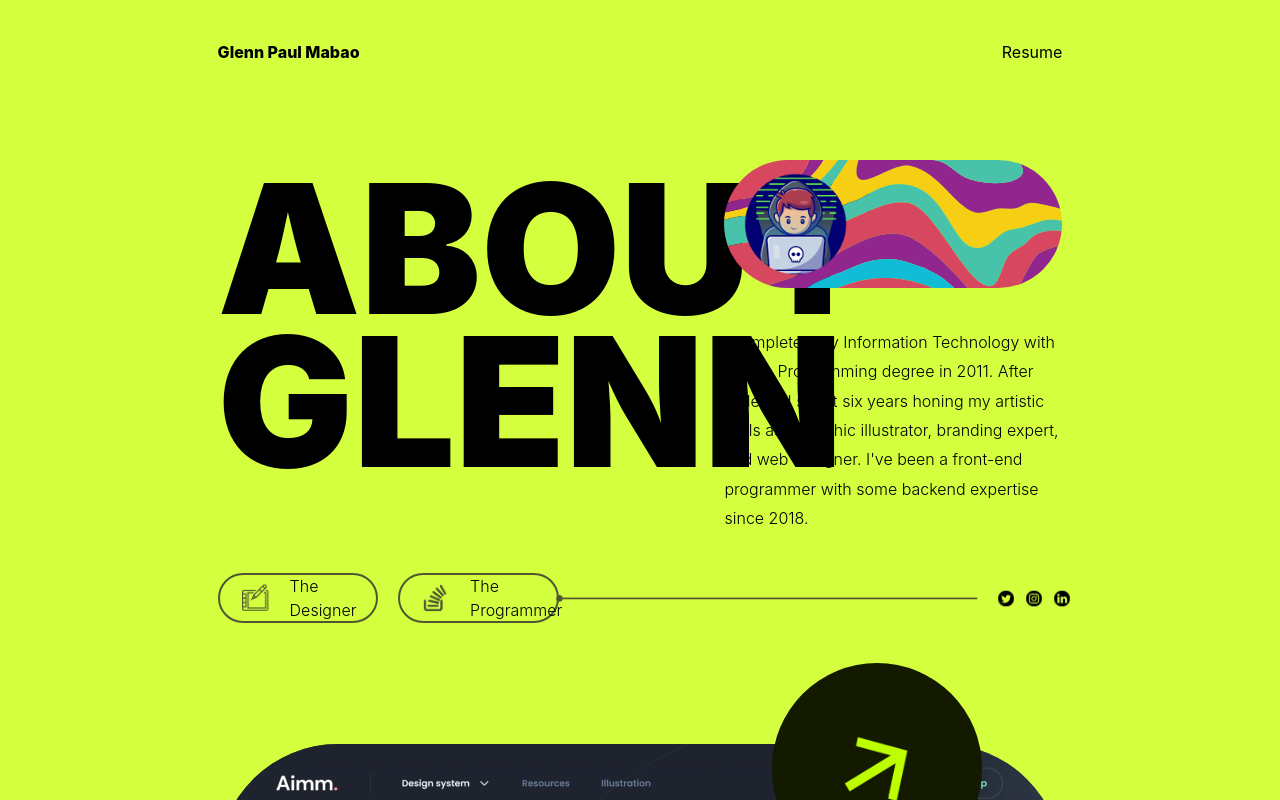
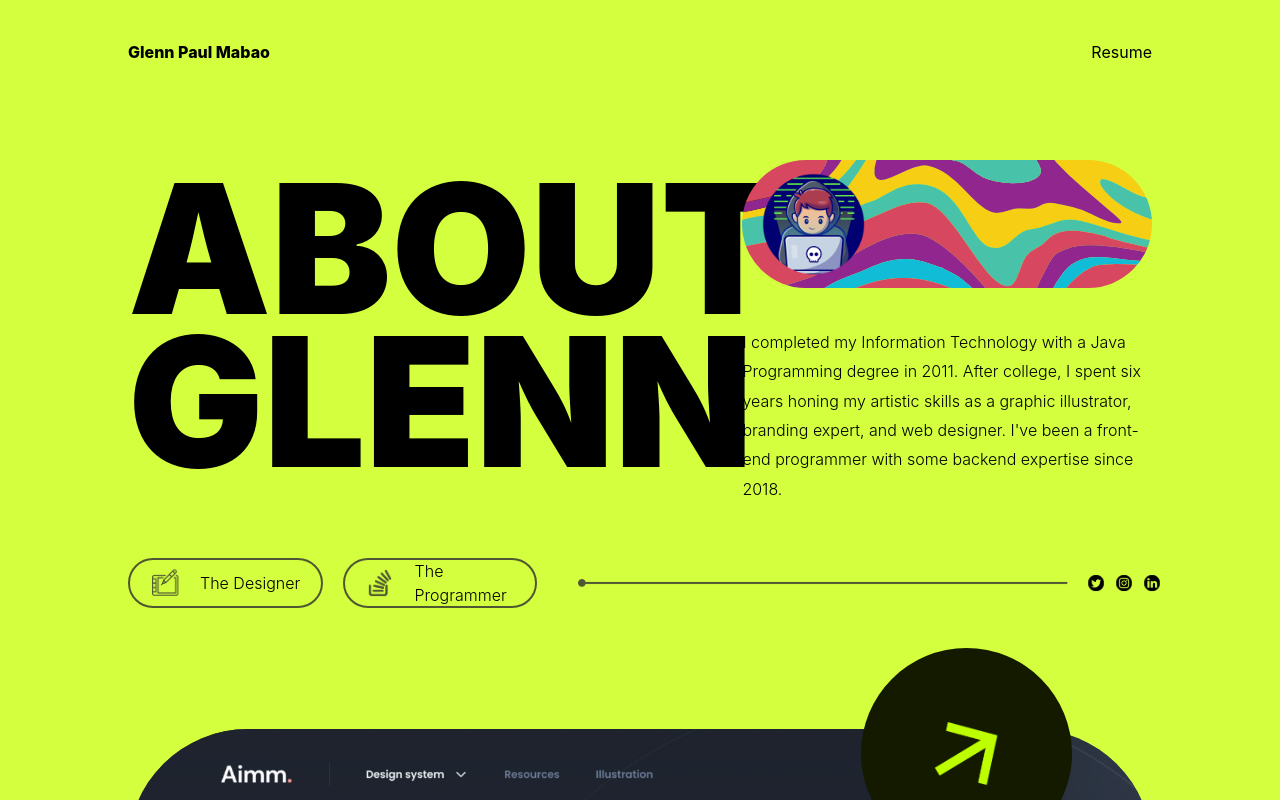
Before and after one commit to glennpaulmabao/web, a Next.js app: page / in a window 1280 px wide. Shown: the top 800 px of the page. Built offline with nearby package versions, Linux system fonts and the light colour scheme.

Commit message:
Optimized

```diff
--- a/pages/index.js
+++ b/pages/index.js
@@ -30,7 +30,7 @@ export default function Home() {
       </Head>
 
       <main>
-        <section className=" bg-[#D4FF3F] w-full min-h-screen md:px-[17%] px-[5%]">
+        <section className=" bg-[#D4FF3F] w-full min-h-screen md:px-[10%] px-[5%]">
           <nav className="flex md:py-10 py-5 mx-auto md:mb-[28px] mb-10 justify-between">
             <h1 className="font-extrabold"><a href="https://glennpaulmabao.github.io/web/">Glenn Paul Mabao</a></h1>
             <ul>
@@ -42,7 +42,7 @@ export default function Home() {
               <h1 className="md:text-[180px] text-[80px] leading-[85%] md:my-10 my-[5px] font-black">ABOUT GLENN</h1>
             </div>
             <div className="md:w-[40%] w-[100%] flex flex-wrap ">
-              <div className="md:flex items-center md:order-first order-last bg-[url('../public/Me_BG.png')] gap-5 md:w-[100%] md:visible hidden w-[70%] md:h-[128px] h-[72px] my-7 md:mb-[40px] rounded-full font-light">
+              <div className="md:flex items-center md:order-first order-last bg-no-repeat bg-cover bg-[url('../public/Me_BG.png')] gap-5 md:w-[100%] md:visible hidden w-[70%] md:h-[128px] h-[72px] my-7 md:mb-[40px] rounded-full font-light">
                 <Image src={darkmode} className="h-[80%] w-auto mx-5 " />
 
               </div>
@@ -83,7 +83,7 @@ export default function Home() {
                 <Image src={talk2me} className="h-[85.9px] w-auto mx-2" />
               </a>
             </div>
-            <div className="bg-[#4E5732] md:h-[650px] h-[375px] w-[100%] md:rounded-t-[120px] rounded-t-[30px] z-[1] mt-[-130px] relative overflow-hidden">
+            <div className="bg-[#4E5732] md:h-[750px] h-[375px] w-[100%] md:rounded-t-[120px] rounded-t-[30px] z-[1] mt-[-130px] relative overflow-hidden">
               <a href="https://www.apebeverages.com/" target="_blank" ><Image src={web5} layout="fill" objectFit="cover"/></a>
             </div>
           </div>
```
